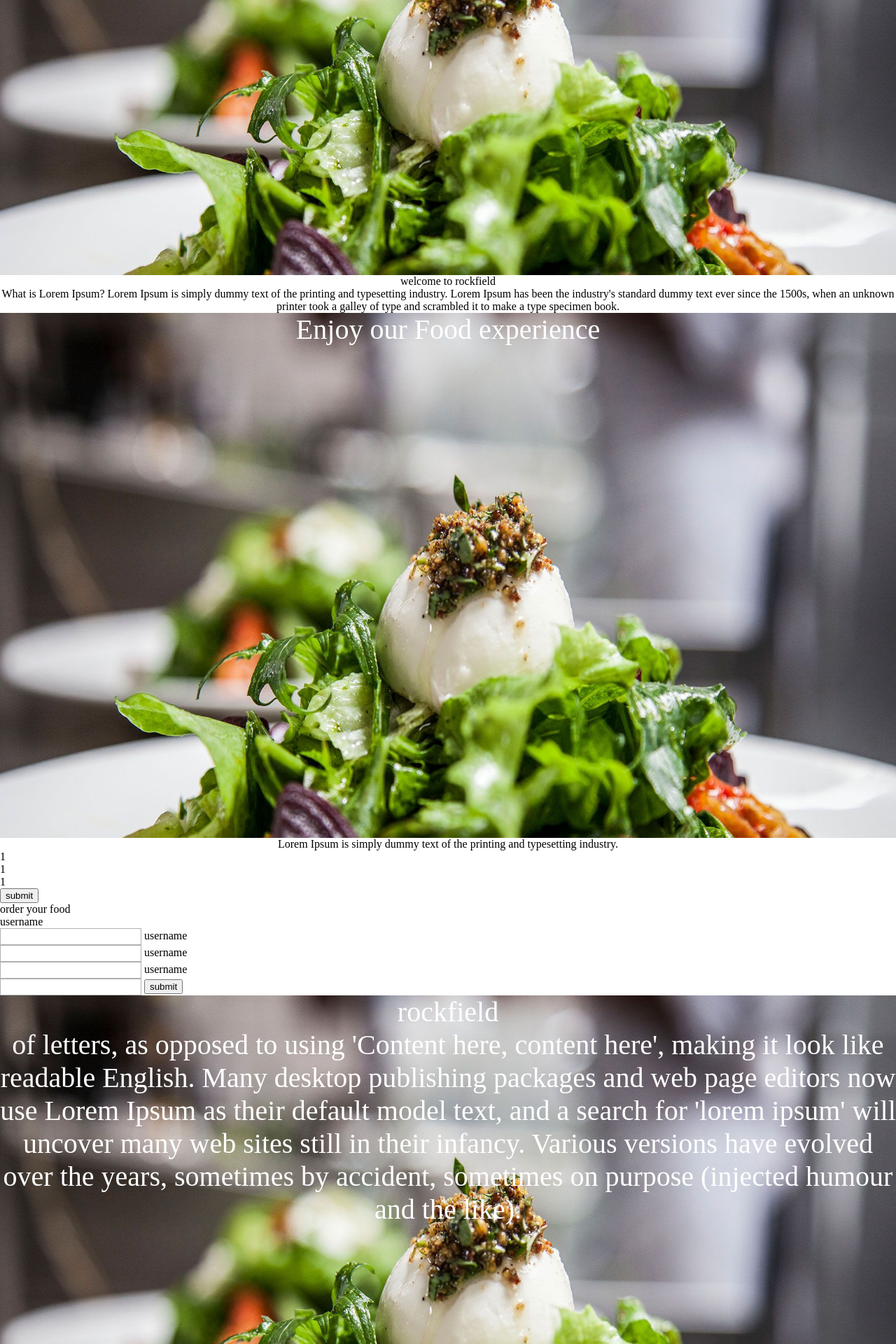
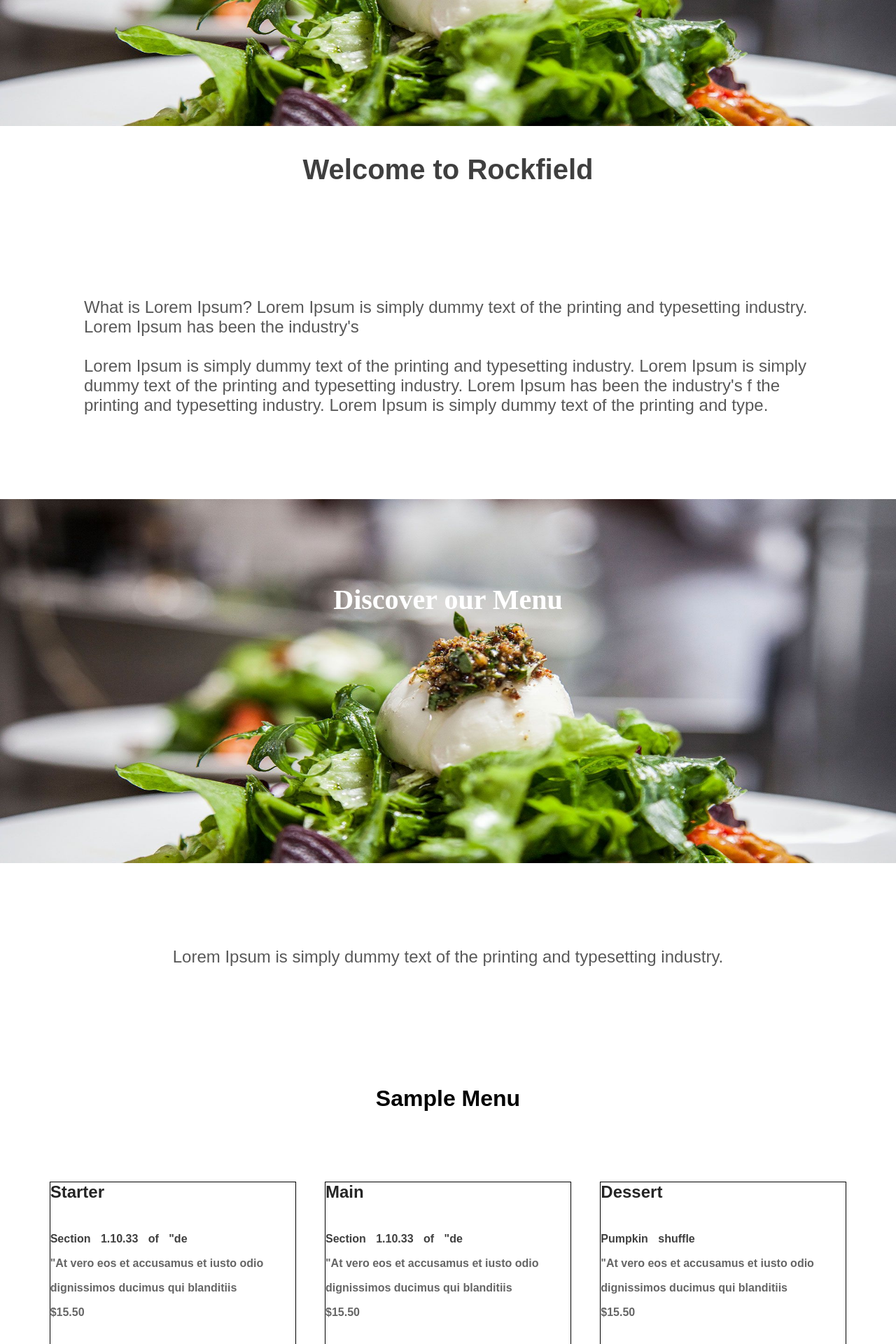
Before and after one commit to Dilli822/WordPress-Demo-Themes, a PHP site: page / in a window 1280 px wide. Shown: the part 400-2320 px from the top of the page at 70% size. Run offline with PHP 8.4, Linux system fonts and the light colour scheme.

Commit message:
first commit

```diff
--- a/index.html
+++ b/index.html
@@ -41,15 +41,20 @@
 
 <!-------content part------->
 <article>
-    <h2>welcome to rockfield</h2>
+    <h2>Welcome to Rockfield</h2>
     <p class="content">
         What is Lorem Ipsum?
-Lorem Ipsum is simply dummy text of the printing and typesetting industry. Lorem Ipsum has been the industry's standard dummy text ever since the 1500s, when an unknown printer took a galley of type and scrambled it to make a type specimen book.
-    </p>
+Lorem Ipsum is simply dummy text of the printing and typesetting industry. Lorem Ipsum has been the industry's<br> <br>
+Lorem Ipsum is simply dummy text of the printing and typesetting industry. Lorem Ipsum is simply dummy text of the printing and typesetting industry. Lorem Ipsum has been the industry's
+f the printing and typesetting industry. Lorem Ipsum is simply dummy text of the printing and type.  <br>
+
+
+
+</p>
 </article>
 
 <div class="banner">
-    Enjoy our Food experience
+  Discover our Menu
 </div>
 
 <article>
@@ -59,21 +64,45 @@ Lorem Ipsum is simply dummy text of the printing and typesetting industry. Lorem
 </article>
 
 <!---sample menu-->
+<h4>Sample Menu</h4>
 <div class="sample-menu">
 
-<div class="sample-menu1">1</div>
-<div class="sample-menu1">1</div>
-<div class="sample-menu1">1</div>
+<div class="sample-menu1">
+    <h5>Starter</h5>
+    <h6>Section 1.10.33 of "de </h6>
+    <p class="food-description">
+        "At vero eos et accusamus et iusto odio dignissimos ducimus qui blanditiis
+        <br>
+$15.50</p>
+</div>
+
+<div class="sample-menu1">
+    <h5>Main</h5>
+    <h6>Section 1.10.33 of "de </h6>
+    <p class="food-description">
+        "At vero eos et accusamus et iusto odio dignissimos ducimus qui blanditiis
+        <br>
+        $15.50  </p>
+</div>
+
+<div class="sample-menu1">
+    <h5>Dessert</h5>
+    <h6>Pumpkin shuffle</h6>
+    <p class="food-description">
+        "At vero eos et accusamus et iusto odio dignissimos ducimus qui blanditiis
+    <br>
+$15.50</p>
+</div>
 
 </div>
 
-<button>
-    submit
+<button id="submit">
+Submit
 </button>
 
 <!------lower-mid-banner------->
 <div class="lower-mid-banner">
-    order your food
+    Order your food
 </div>
 
 <!---form part------------->
--- a/style.css
+++ b/style.css
@@ -49,15 +49,19 @@ abbr,acronym { border:0;
     display: flex;
     justify-content: space-around;
     align-items: center;
-    font-size: 1.5rem;
+    font-size: 1rem;
+    font-weight: bold;
     background-color: black;
     color: rgb(243, 243, 243);
+    font-family: sans-serif;
+    text-transform: capitalize;
 }
 
-.mid-headings{
-    display: flex;
-    justify-content: left;
+h1{
+    font-weight: bold;
+
 }
+
 .right-heading{
     padding: 8px;
 }
@@ -67,7 +71,8 @@ nav ul li{
 }
 
 nav ul li a{
-
+    padding: 8px;
+    margin: 5px;
     text-decoration: none;
     text-transform: capitalize;
     color: rgb(243, 243, 243);
@@ -76,31 +81,126 @@ nav ul li a{
 .banner{
     background: url("/images/banner.jpeg");
     background-size: 100% 100%;
-    height: 750px;
+    height: 400px;
     color:white;
     font-size: 2.5rem;
     text-align: center;
-
+    padding-top: 120px;
+    font-weight: bold;
 }
 
 
 h2{
+    font-size: 2.5rem;
+    font-family: sans-serif;
+    font-weight: bold;
+    opacity: 0.75;
     text-align: center;
+    padding: 20px;
+    margin: 20px;
+
 }
 p.content{
-    text-align: center;
+    display: flex;
+    justify-content: center;
+    font-size: 1.5rem;
+    font-family: sans-serif;
+    opacity: 0.65;
+    padding: 120px;
 }
 
+h4{
+    text-align: center;
+    font-size: 2rem;
+    font-weight: bold;
+    font-family: sans-serif;
+    padding: 50px;
+}
+
+.sample-menu{
+    display: flex;
+    flex-wrap: wrap;
+    border: px solid;
+    justify-content: space-around;
+    align-items: center;
+    padding: 50px;
+}
+.sample-menu1{
+    border: 1px solid;
+    font-size: 3rem;
+    width: 350px;
+    height: 300px;
+
+}
+
+h5{
+    text-align: left;
+    font-size: 1.5rem;
+    font-weight: bold;
+    font-family: sans-serif;
+    padding-bottom: 35px;
+    opacity: 0.85;
+}
+
+h6{
+    text-align: left;
+    font-size: 1rem;
+    font-weight: bold;
+    font-family: sans-serif;
+    word-spacing: 10px;
+    line-height: 35px;
+    opacity: 0.75;
+
+}
+
+p.food-description{
+    text-align: left;
+    font-size: 1rem;
+    font-weight: bold;
+    font-family: sans-serif;
+    opacity: 0.6;
+    line-height: 35px;
+}
+
+button#submit{
+    margin-left: 600px;
+    border: 1px solid white;
+    font-size: 1.3rem;
+    padding: 10px;
+    width: 150px;
+    color:rgb(3, 3, 3);
+    margin-bottom: 150px;
+}
+
+button#submit:hover{
+    color:rgb(221, 221, 221);
+    background-color: rgb(145, 133, 133);
+}
+
+.lower-mid-banner{
+    background: url("/images/cupcakes.jpg");
+    background-size: 100% 100%;
+    height: 400px;
+    color:rgb(253, 253, 253);
+    font-size: 2.5rem;
+    text-align: center;
+    padding-top: 220px;
+    font-weight: bold;
+}
+
+
+
 .lower-foot-banner{
-    background: url("/images/banner.jpeg");
+    background: url("/images/cupcakes.jpg");
     background-size: 100% 100%;
-    height: 750px;
+    height: 550px;
     color:white;
     font-size: 2.5rem;
     text-align: center;
 }
 
 p.last-para{
+    font-size: 1rem;
     text-align: center;
 }
 
@@ -110,11 +210,18 @@ p.last-para{
     justify-content: center;
     background-color: black;
 }
+
 .footer-social-media i{
     padding: 15px;
     font-size: 2rem;
     color:white;
 }
+
+.footer-social-media i:hover{
+    color:blanchedalmond;
+}
+
+
 .footer-nav ul li a{
     font-size: 2.5rem;
     color:black;
```
Also changed, not shown: images/cupcakes.jpg (added), images/foods.jpg (added).
